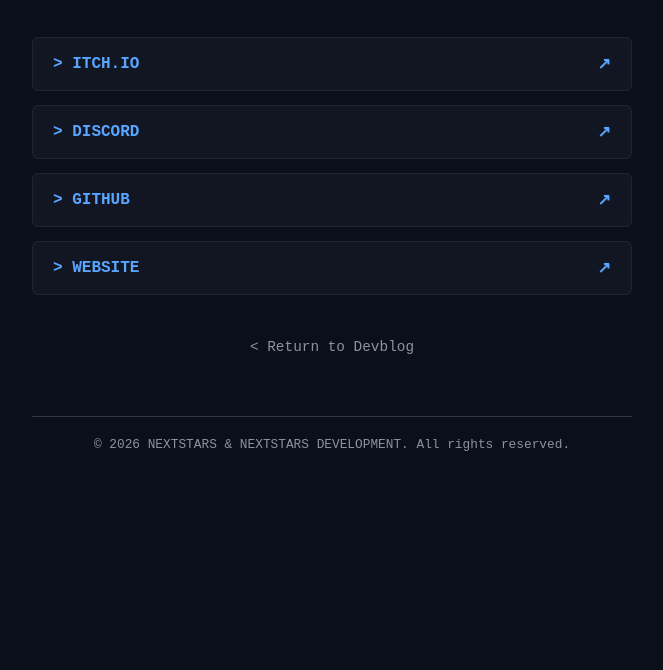
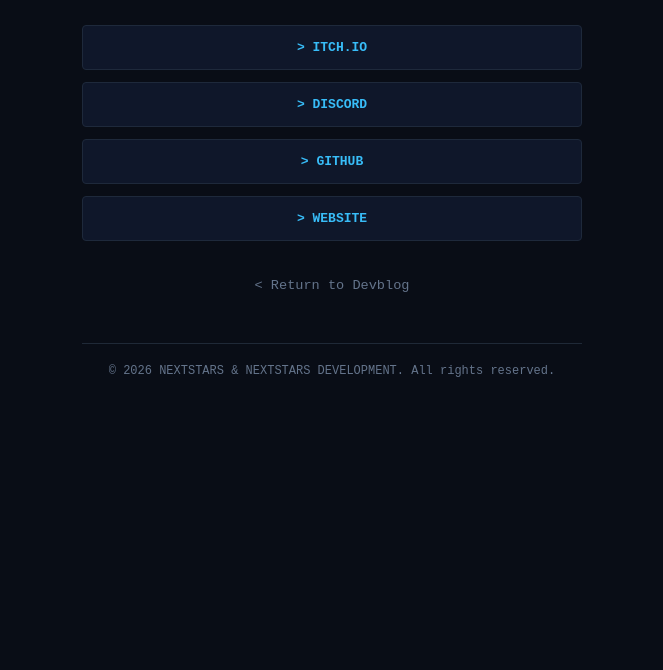
Before and after one commit to nextstars-development/lapdsimulator-devlog, a plain HTML site: page link.html in a window 1280 px wide. Shown: the part 130-800 px from the top of the page, without its empty margins (308-971 px from the left). Drawn offline with Linux system fonts and the light colour scheme.

Commit message:
Update link.html

```diff
--- a/link.html
+++ b/link.html
@@ -6,62 +6,48 @@
     <title>LAPD Simulator - Links</title>
     <style>
         body {
-            background-color: #0b0f19;
-            color: #c9d1d9;
-            font-family: 'Courier New', Courier, monospace;
-            max-width: 600px;
+            background: #090d16;
+            color: #d1d5db;
+            font-family: monospace;
+            max-width: 500px;
             margin: 0 auto;
             padding: 50px 20px;
             text-align: center;
         }
-        h1 { color: #58a6ff; font-size: 1.6rem; margin-bottom: 10px; }
-        p.subtitle { color: #8b949e; font-size: 0.9rem; margin-bottom: 40px; }
-        .link-box {
-            display: flex;
-            justify-content: space-between;
-            align-items: center;
-            background: #111622;
-            border: 1px solid #21262d;
-            color: #58a6ff;
-            padding: 16px 20px;
-            margin: 14px 0;
-            border-radius: 6px;
+        h1 { color: #38bdf8; font-size: 1.4rem; margin-bottom: 5px; }
+        .subtitle { color: #64748b; font-size: 0.85rem; margin-bottom: 35px; }
+        .link-card {
+            display: block;
+            background: #0f172a;
+            border: 1px solid #1e293b;
+            color: #38bdf8;
+            padding: 14px;
+            margin: 12px 0;
+            border-radius: 4px;
             text-decoration: none;
             font-weight: bold;
-            transition: all 0.2s ease;
         }
-        .link-box:hover {
-            background: #161b22;
-            border-color: #58a6ff;
-            transform: translateY(-2px);
-        }
-        .back-link {
-            display: inline-block;
-            margin-top: 30px;
-            color: #8b949e;
-            text-decoration: none;
-            font-size: 0.9rem;
-        }
-        .back-link:hover { color: #58a6ff; }
+        .link-card:hover { background: #1e293b; }
+        .back { display: inline-block; margin-top: 25px; color: #64748b; text-decoration: none; font-size: 0.85rem; }
+        .back:hover { color: #38bdf8; }
         footer {
-            border-top: 1px solid #30363d;
-            margin-top: 60px;
+            border-top: 1px solid #1f2937;
+            margin-top: 50px;
             padding-top: 20px;
-            color: #8b949e;
-            font-size: 0.8rem;
+            color: #64748b;
+            font-size: 0.75rem;
         }
     </style>
 </head>
 <body>
+
     <h1>// LINKS</h1>
     <p class="subtitle">Official project links.</p>
 
-    <div id="links-container">
-        <p style="color: #8b949e;">[Loading route table...]</p>
-    </div>
+    <div id="links"></div>
 
     <div>
-        <a class="back-link" href="index.html">&lt; Return to Devblog</a>
+        <a class="back" href="index.html">&lt; Return to Devblog</a>
     </div>
 
     <footer>
@@ -69,28 +55,18 @@
     </footer>
 
     <script>
-        fetch('devlog.json')
-            .then(response => {
-                if (!response.ok) throw new Error('Network response was not ok');
-                return response.json();
-            })
-            .then(data => {
-                const container = document.getElementById('links-container');
-                container.innerHTML = '';
+        const links = {
+            "itch.io": "https://nextstars.itch.io/lapd-simulator/",
+            "discord": "https://discord.gg/24X4rc8f42",
+            "github": "https://github.com/nextstars-development",
+            "website": "https://development.nextstars.com/lapd-simulator/"
+        };
 
-                const links = data.links;
-                for (const [key, url] of Object.entries(links)) {
-                    const a = document.createElement('a');
-                    a.className = 'link-box';
-                    a.href = url;
-                    a.target = '_blank';
-                    a.innerHTML = `<span>> ${key.toUpperCase()}</span><span>&#8599;</span>`;
-                    container.appendChild(a);
-                }
-            })
-            .catch(error => {
-                document.getElementById('links-container').innerHTML = '<p style="color: #f85149;">[Error: Failed to fetch links]</p>';
-            });
+        const container = document.getElementById('links');
+        container.innerHTML = '';
+        for (const [name, url] of Object.entries(links)) {
+            container.innerHTML += `<a class="link-card" href="${url}" target="_blank">&gt; ${name.toUpperCase()}</a>`;
+        }
     </script>
 </body>
 </html>
```
